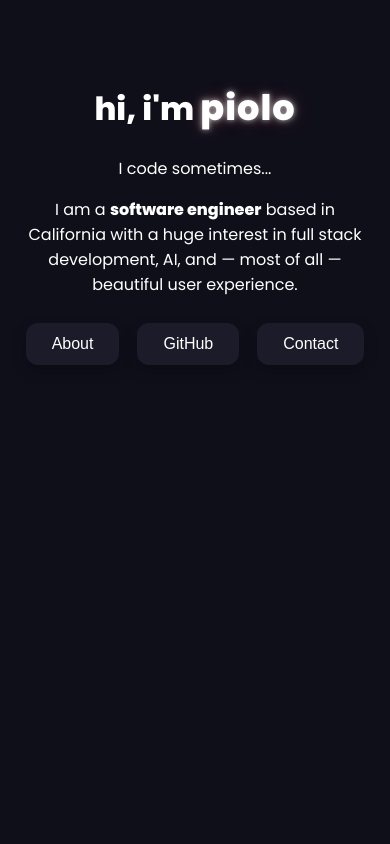
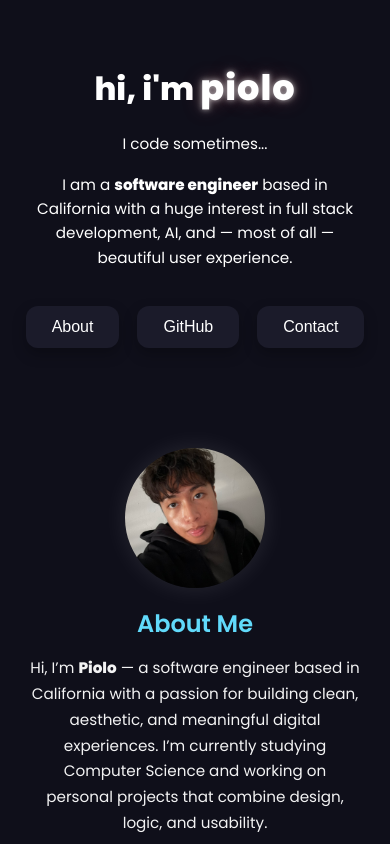
Before and after one commit to spiderpilo/spiderpilo.github.io, a React (Create React App) app: page / in a window 390 px wide. Shown: the top 844 px of the page. Built offline with nearby package versions, Linux system fonts and the light colour scheme.

Commit message:
Fix hero vertical centering

```diff
--- a/src/App.css
+++ b/src/App.css
@@ -1,6 +1,6 @@
 @import url('https://fonts.googleapis.com/css2?family=Poppins:wght@400;600;800&display=swap');
 
-/* ----- Base ----- */
+/* ===== Root & Global ===== */
 :root {
   --bg: #0f0f1a;
   --panel: #151520;
@@ -11,7 +11,9 @@
   --btn-hover: #254c74;
 }
 
-* { box-sizing: border-box; }
+* {
+  box-sizing: border-box;
+}
 
 html, body {
   margin: 0;
@@ -19,20 +21,28 @@ html, body {
   background: var(--bg);
   color: var(--text);
   font-family: 'Poppins', system-ui, -apple-system, Segoe UI, Roboto, Arial, sans-serif;
+  scroll-behavior: smooth;
 }
 
+/* ===== Page Wrapper ===== */
 .page-wrapper {
+  min-height: 100vh;
   display: flex;
   flex-direction: column;
-  align-items: center;
 }
 
-/* ----- Hero ----- */
+/* ===== HERO SECTION ===== */
 .centered.hero {
-  min-height: 100vh;
+  flex: 1;                        /* occupy full space */
+  display: flex;
+  flex-direction: column;
+  justify-content: center;        /* vertically center */
+  align-items: center;            /* horizontally center */
+  text-align: center;
   width: min(100%, 980px);
-  padding: 60px 20px;
-  text-align: center;
+  margin: 0 auto;
+  padding: 40px 20px;
+  box-sizing: border-box;
 }
 
 .bold-name {
@@ -46,13 +56,23 @@ html, body {
     0 0 20px rgba(255, 100, 100, 0.25);
 }
 
-/* ----- Buttons ----- */
+h1 {
+  margin-bottom: 10px;
+}
+
+p {
+  line-height: 1.6;
+  max-width: 700px;
+  margin: 8px auto;
+}
+
+/* ===== Buttons ===== */
 .button-row {
   display: flex;
+  flex-wrap: wrap;
   gap: 18px;
   justify-content: center;
-  margin-top: 26px;
-  flex-wrap: wrap;
+  margin-top: 28px;
 }
 
 .my-button {
@@ -64,21 +84,21 @@ html, body {
   border-radius: 12px;
   cursor: pointer;
   transition: transform 0.25s ease, background 0.25s ease, box-shadow 0.25s ease;
-  box-shadow: 0 6px 14px rgba(0,0,0,0.25);
+  box-shadow: 0 6px 14px rgba(0, 0, 0, 0.25);
 }
 
 .my-button:hover {
-  transform: translateY(-1px) scale(1.03);
+  transform: translateY(-1px) scale(1.05);
   background: var(--btn-hover);
-  box-shadow: 0 10px 18px rgba(0,0,0,0.3);
+  box-shadow: 0 10px 18px rgba(0, 0, 0, 0.3);
 }
 
-/* ----- Sections ----- */
+/* ===== SECTIONS BELOW HERO ===== */
 .section {
   width: min(100%, 860px);
-  padding: 48px 20px;
+  padding: 60px 20px;
   margin-inline: auto;
-  text-align: center;           /* keep text centered */
+  text-align: center;
 }
 
 .section h2 {
@@ -94,27 +114,44 @@ html, body {
   margin: 10px auto;
 }
 
-/* About image */
+/* ===== About Image ===== */
 .profile-photo {
   width: 180px;
   height: 180px;
-  border-radius: 50%;          /* perfect circle */
-  object-fit: cover;           /* crop nicely */
+  border-radius: 50%;
+  object-fit: cover;
   display: block;
   margin: 0 auto 18px;
   box-shadow: 0 0 24px rgba(255, 255, 255, 0.1);
 }
 
-/* Links */
+/* ===== Contact Link ===== */
 .email-link {
   color: var(--accent);
   text-decoration: none;
 }
-.email-link:hover { text-decoration: underline; }
 
-/* ----- Responsive tweaks ----- */
+.email-link:hover {
+  text-decoration: underline;
+}
+
+/* ===== Responsive Design ===== */
 @media (max-width: 640px) {
-  .bold-name { font-size: 2.2rem; }
-  .profile-photo { width: 140px; height: 140px; }
-  .my-button { padding: 12px 26px; }
+  .bold-name {
+    font-size: 2.2rem;
+  }
+
+  .profile-photo {
+    width: 140px;
+    height: 140px;
+  }
+
+  .my-button {
+    padding: 12px 26px;
+  }
+
+  p {
+    font-size: 0.95rem;
+    padding: 0 10px;
+  }
 }
```
